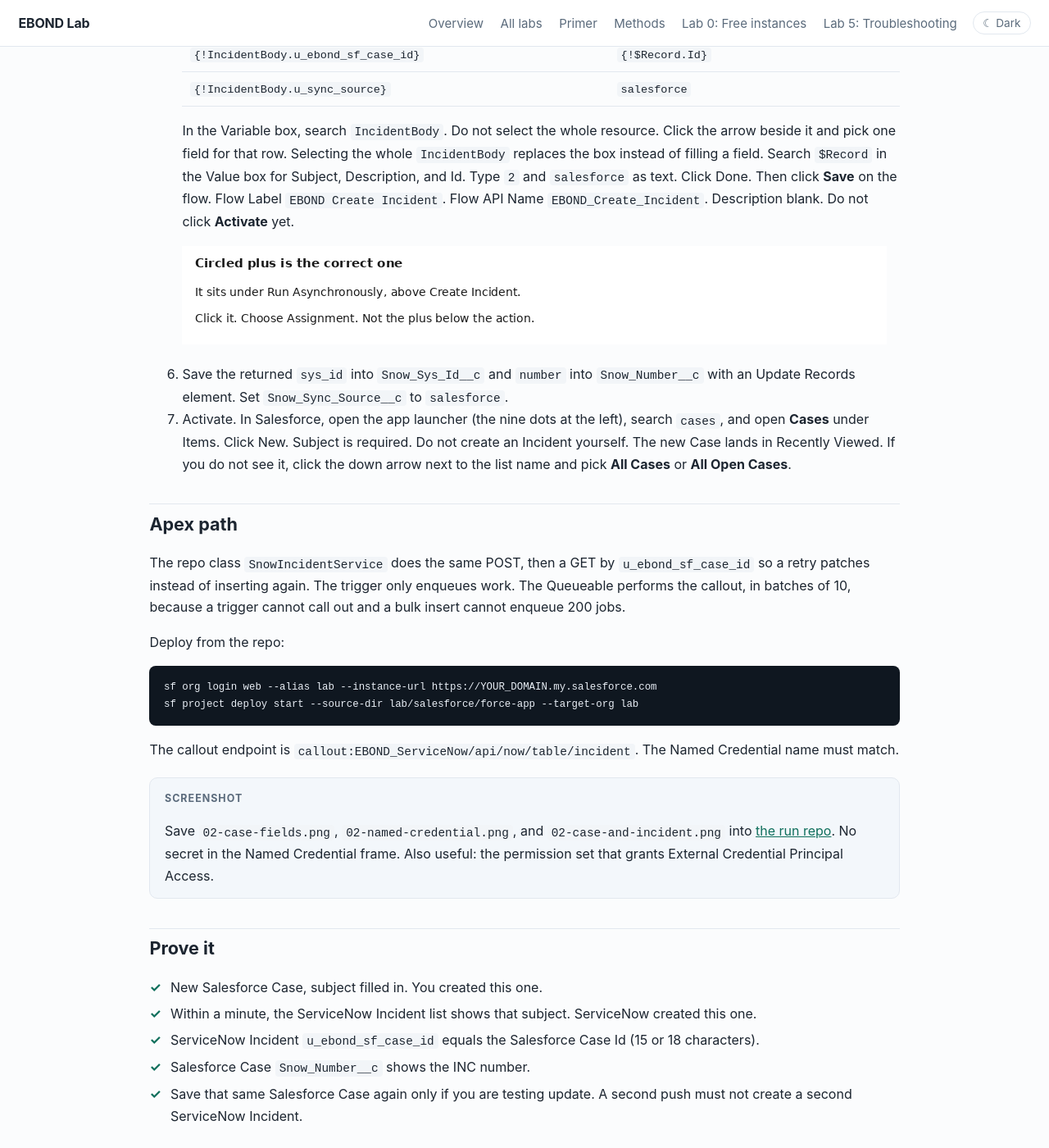
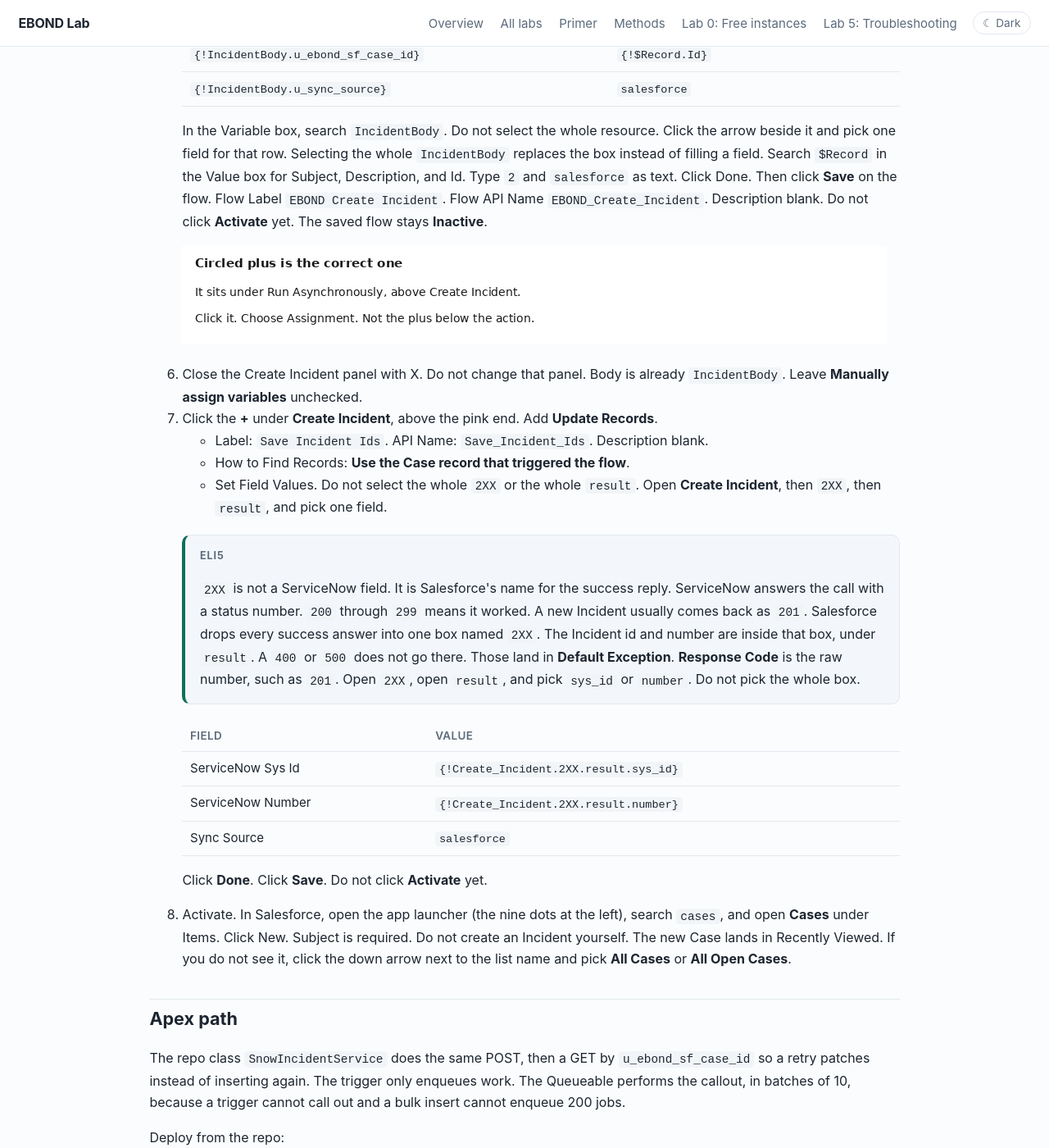
Before and after one commit to eltonaguiar/EBOND_ServiceNowSalesforce, a Jekyll site: the page built from site/labs/02-salesforce-to-snow.md, in a window 1280 px wide and 1400 px high, scrolled down 9624 px. Shown: the whole window at 82% size. Built offline with Jekyll 4.4.1, drawn with Linux system fonts in a browser that asks for light colours.

Commit message:
Explain that 2XX is the success reply, not a ServiceNow field.

```diff
--- a/site/labs/02-salesforce-to-snow.md
+++ b/site/labs/02-salesforce-to-snow.md
@@ -300,11 +300,28 @@ Use this only if you picked Flow above.
    | `{!IncidentBody.u_ebond_sf_case_id}` | `{!$Record.Id}` |
    | `{!IncidentBody.u_sync_source}` | `salesforce` |
 
-   In the Variable box, search `IncidentBody`. Do not select the whole resource. Click the arrow beside it and pick one field for that row. Selecting the whole `IncidentBody` replaces the box instead of filling a field.    Search `$Record` in the Value box for Subject, Description, and Id. Type `2` and `salesforce` as text. Click Done. Then click **Save** on the flow. Flow Label `EBOND Create Incident`. Flow API Name `EBOND_Create_Incident`. Description blank. Do not click **Activate** yet.
+    In the Variable box, search `IncidentBody`. Do not select the whole resource. Click the arrow beside it and pick one field for that row. Selecting the whole `IncidentBody` replaces the box instead of filling a field.    Search `$Record` in the Value box for Subject, Description, and Id. Type `2` and `salesforce` as text. Click Done. Then click **Save** on the flow. Flow Label `EBOND Create Incident`. Flow API Name `EBOND_Create_Incident`. Description blank. Do not click **Activate** yet. The saved flow stays **Inactive**.
 
-   ![The plus above Create Incident]({{ '/assets/img/02-assignment-plus-circled.png' | relative_url }})
-5. Save the returned `sys_id` into `Snow_Sys_Id__c` and `number` into `Snow_Number__c` with an Update Records element. Set `Snow_Sync_Source__c` to `salesforce`.
-6. Activate. In Salesforce, open the app launcher (the nine dots at the left), search `cases`, and open **Cases** under Items. Click New. Subject is required. Do not create an Incident yourself. The new Case lands in Recently Viewed. If you do not see it, click the down arrow next to the list name and pick **All Cases** or **All Open Cases**.
+    ![The plus above Create Incident]({{ '/assets/img/02-assignment-plus-circled.png' | relative_url }})
+ 5. Close the Create Incident panel with X. Do not change that panel. Body is already `IncidentBody`. Leave **Manually assign variables** unchecked.
+ 6. Click the **+** under **Create Incident**, above the pink end. Add **Update Records**.
+    - Label: `Save Incident Ids`. API Name: `Save_Incident_Ids`. Description blank.
+    - How to Find Records: **Use the Case record that triggered the flow**.
+    - Set Field Values. Do not select the whole `2XX` or the whole `result`. Open **Create Incident**, then `2XX`, then `result`, and pick one field.
+
+    <div class="eli5">
+    <span class="label">ELI5</span>
+    <p><code>2XX</code> is not a ServiceNow field. It is Salesforce's name for the success reply. ServiceNow answers the call with a status number. <code>200</code> through <code>299</code> means it worked. A new Incident usually comes back as <code>201</code>. Salesforce drops every success answer into one box named <code>2XX</code>. The Incident id and number are inside that box, under <code>result</code>. A <code>400</code> or <code>500</code> does not go there. Those land in <strong>Default Exception</strong>. <strong>Response Code</strong> is the raw number, such as <code>201</code>. Open <code>2XX</code>, open <code>result</code>, and pick <code>sys_id</code> or <code>number</code>. Do not pick the whole box.</p>
+    </div>
+
+    | Field | Value |
+    |-------|--------|
+    | ServiceNow Sys Id | `{!Create_Incident.2XX.result.sys_id}` |
+    | ServiceNow Number | `{!Create_Incident.2XX.result.number}` |
+    | Sync Source | `salesforce` |
+
+    Click **Done**. Click **Save**. Do not click **Activate** yet.
+ 7. Activate. In Salesforce, open the app launcher (the nine dots at the left), search `cases`, and open **Cases** under Items. Click New. Subject is required. Do not create an Incident yourself. The new Case lands in Recently Viewed. If you do not see it, click the down arrow next to the list name and pick **All Cases** or **All Open Cases**.
 
 ## Apex path {#apex}
 
```
